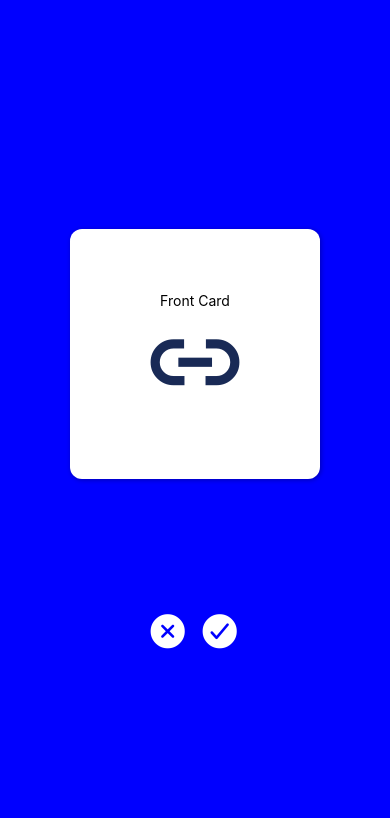
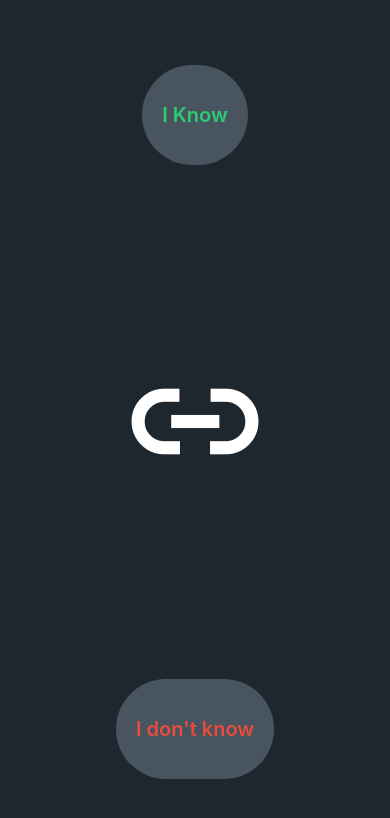
Before and after one commit to hyeri1126/Animation-App, a React Native app: screen / in a window 390 px wide. Shown: the top 818 px of the page. Built offline with nearby package versions, Linux system fonts and the light colour scheme.

Commit message:
애니메이션 프로젝트 완성

```diff
--- a/App.js
+++ b/App.js
@@ -1,158 +1,164 @@
 import React, { useRef, useState } from 'react';
-import { Dimensions, Pressable, TouchableOpacity , Animated, ProgressBarAndroidBase, View, PanResponder, Text} from 'react-native';
+import { Dimensions, Pressable, TouchableOpacity , Animated, ProgressBarAndroidBase, View, PanResponder, Text, Easing} from 'react-native';
 import { Ionicons } from '@expo/vector-icons';
 import icons from './icons';
-
 import styled from 'styled-components/native';
 
+const BLACK_COLOR = "#1e272e";
+const GREY = "#485460";
+const GREEN = "#2ECC71";
+const RED = "#E74C3C";
+
+
+// Animate할 대상 :  Icon Card와 Text Circle -> Animated.View(애니메이션 컴포넌트)로 만들기
 const Container = styled.View`
   flex:1;
+  background-color: ${BLACK_COLOR};
+`
+const Edge = styled.View `
+  flex: 3;
+  /* background-color: ${RED}; */
+  align-items: center;
+  justify-content: center;
+  z-index: 1;
+`
+const WordContainer = styled(Animated.createAnimatedComponent(View))`
+  height: 100px;
   justify-content: center;
   align-items: center;
-  background-color: blue;
+  background-color: ${GREY};
+  border-radius: 50px;
 `
-const Card = styled(Animated.createAnimatedComponent(View))`
-  background-color: white;
-  width: 250px;
-  height: 250px;
+const Word = styled.Text`
+  font-size: 20px;
+  font-weight:600;
+  padding: 10px 20px;
+  color: ${props => props.color};
+`
+const Center = styled.View`
+  flex:5;
   justify-content: center;
   align-items: center;
-  border-radius: 12px;
-  box-shadow: 1px 1px 5px rgba(1, 1, 1 ,0.3);
-  position: absolute;
+  z-index: 10;
 `
-const Btn = styled.TouchableOpacity`
-  margin: 0 5px;
+const IconCard = styled(Animated.createAnimatedComponent(View))`
+  padding: 5px 10px;
 `
-const BtnContaienr = styled.View`
-  flex-direction: row;
-  flex: 1;
-  margin-top: -100px;
-`
-const CardContainter = styled.View`
-  flex:3;
-  justify-content: center;
-  align-items: center;
-`
+
 export default function App() {
-
-  // Values
+  // Animation Values -> 이 값들을 Animated 컴포넌트들과 연결해야함.
   const scale = useRef(new Animated.Value(1)).current;
-  const position = useRef(new Animated.Value(0)).current;
-  // InterPolates
-  const rotation = position.interpolate({
-    inputRange: [-250, 250],
-    outputRange: ["-15deg", "15deg"],
-    //extrapolate에서는 inputRange 바깥으로 나갔을 때 어떻게 처리할지 명시할 수 있음
-  });
-  const secondScale = position.interpolate({
-    inputRange:[-280, 0, 280],
-    outputRange:[1, 0.5, 1],
+  const position = useRef(new Animated.ValueXY({x:0, y:0})).current;
+  const opacity = useRef(new Animated.Value(1)).current;
+  // Interpolation
+  const scaleOne = position.y.interpolate({
+    inputRange:[-350, -220],
+    outputRange:[1.5, 1],
     extrapolate:"clamp",
   })
-  //Animations
-  //Animated.spring은 애니메이션이 완료되는데에 시간이 좀 걸림. bounce 효과 때문에!
-  //Animated.spring을 빠르게 만드는 옵션 두가지 : restSpeedThreshold, restDisplacementThreshold
-  // -> 둘을 조합해서 사용하면 애니메이션을 빨리 끝낼 수 있음.
+  const scaleTwo = position.y.interpolate({
+    inputRange:[230, 350],
+    outputRange:[1, 1.5],
+    extrapolate:"clamp",
+  })
+  // Animations
   const onPressIn = Animated.spring(scale, {
-      toValue:0.95,
-      useNativeDriver:true,
+    toValue:0.8,
+    useNativeDriver:true,
   });
   const onPressOut = Animated.spring(scale,{
     toValue:1,
     useNativeDriver:true,
   });
-  const goCenter = Animated.spring(position, {
+  const goHome = Animated.spring(position,{
     toValue:0,
     useNativeDriver:true,
-  });
-  const goLeft = Animated.spring(position, {
-    toValue:-500,
-    tension: 1,
+  })
+  const onDrop = Animated.timing(scale,{
+    toValue:0,
     useNativeDriver:true,
-    restSpeedThreshold:100,
-    restDisplacementThreshold:100,
-  });
-  const goRight = Animated.spring(position,{
-    toValue:500,
-    tension:1,
+    duration:200,
+    easing: Easing.linear,
+  })
+  const onDropOpacity =  Animated.timing(opacity, {
+    toValue:0,
+    duration:200,
+    easing: Easing.linear,
     useNativeDriver:true,
-    restSpeedThreshold:100,
-    restDisplacementThreshold:100,
-  });
+  })
+  // Pan ResPonders (사용자의 터치 인식), panResponder를 생성할 때 여러가지 함수를 받는데 View에게 넘겨줘야함.
+  const panResponder = useRef(PanResponder.create({
+    //손가락 이벤트를 감지할 것인가 말 것인가를 정하는 함수
+    onStartShouldSetPanResponder: () => true,
+    onPanResponderMove: (_, {dx, dy}) => {
+      position.setValue({x:dx, y:dy});
+    },
+    //panResponder가 움직이기 시작하면 onPanResponderGrant를 실행시킴
+    onPanResponderGrant:() => {
+      //scale을 위한 애니메이션
+      onPressIn.start();
+    },
+    onPanResponderRelease:(_, {dy}) => {
+      if(dy < -250 || dy > 250 ){
+        Animated.sequence([
+          Animated.parallel([onDropOpacity,onDrop]),
+          Animated.timing(position,{
+            toValue:0,
+            duration:200,
+            easing: Easing.linear,
+            useNativeDriver:true,
+          })
+        ]).start(nextIcon);
+
+      } else {
+
+        Animated.parallel([onPressOut, goHome]).start();
+      }
+    }
+
+  })).current;
   // State
   const [index, setIndex] = useState(0);
-  // 카드가 옆으로 사라질 때 index 1 올려주는 함수
-  const onDismiss = () => {
-    scale.setValue(1);
-    position.setValue(0);
-    setIndex((prev) => prev + 1);
+  const nextIcon = () => {
+    setIndex((prev) => prev+1);
+    Animated.parallel([
+      Animated.spring(scale,{toValue:1, useNativeDriver:true}),
+      Animated.spring(opacity, {toValue:1, useNativeDriver:true})
+    ]).start();
+
   }
-  const closePress = () => {
-    goLeft.start(onDismiss);
-  }
-  const checkPress = () => {
-    goRight.start(onDismiss);
-  }
-
-  //Pan Responders
-  const panResponder = useRef(
-    PanResponder.create({
-      //터치에 의해 동작하겠다는 의미
-      onStartShouldSetPanResponder : () => true,
-      //panResponder 내에서 사용자가 터치하기 시작하면 호출되는 두가지 함수가 있음. -> onPanRespond,erGrant,onPanResponderRelease
-      onPanResponderMove: (_, {dx}) => {
-        position.setValue(dx);
-      },
-      onPanResponderGrant: () => onPressIn.start(),
-      onPanResponderRelease: (_,{dx}) => {
-        if(dx < -230){
-          goLeft.start(onDismiss);
-        } else if(dx > 230) {
-          goRight.start(onDismiss);
-        } else {
-          Animated.parallel([onPressOut,goCenter]).start();
-        }
-
-      },
-    })
-  ).current;
-
   return (
       <Container>
-        <CardContainter >
-          <Card
-            style={{
-              transform:[
-                {scale:secondScale}
-              ]
-            }}>
-              <Text>Back Card</Text>
-            <Ionicons name={icons[index+1]} size={98} color="#192a56" />
-          </Card>
-          <Card
+        <Edge>
+          <WordContainer style={{
+            transform:[
+              {scale:scaleOne}
+            ]
+          }}
+          >
+            <Word color={GREEN}>I Know</Word>
+          </WordContainer>
+        </Edge>
+        <Center>
+          <IconCard
             {...panResponder.panHandlers}
             style={{
-              transform:[
-                {scale},
-                {translateX:position},
-                {rotateZ:rotation},
-              ]
-            }}>
-              <Text>Front Card</Text>
-            <Ionicons name={icons[index]} size={98} color="#192a56" />
-          </Card>
-        </CardContainter>
-
-        <BtnContaienr>
-          <Btn onPress={closePress}>
-            <Ionicons name='close-circle' color="white" size={42}  />
-          </Btn>
-          <Btn onPress={checkPress}>
-            <Ionicons name='checkmark-circle' color="white" size={42}  />
-          </Btn>
-        </BtnContaienr>
-
+              opacity:opacity,
+              transform:[...position.getTranslateTransform(),{scale}]
+            }}
+          >
+            <Ionicons name={icons[index]} color="white" size={140} />
+          </IconCard>
+        </Center>
+        <Edge>
+          <WordContainer style={{
+            transform:[
+              {scale:scaleTwo}
+            ]
+          }}>
+            <Word color={RED}>I don't know</Word>
+          </WordContainer>
+        </Edge>
       </Container>
 
   );
```
